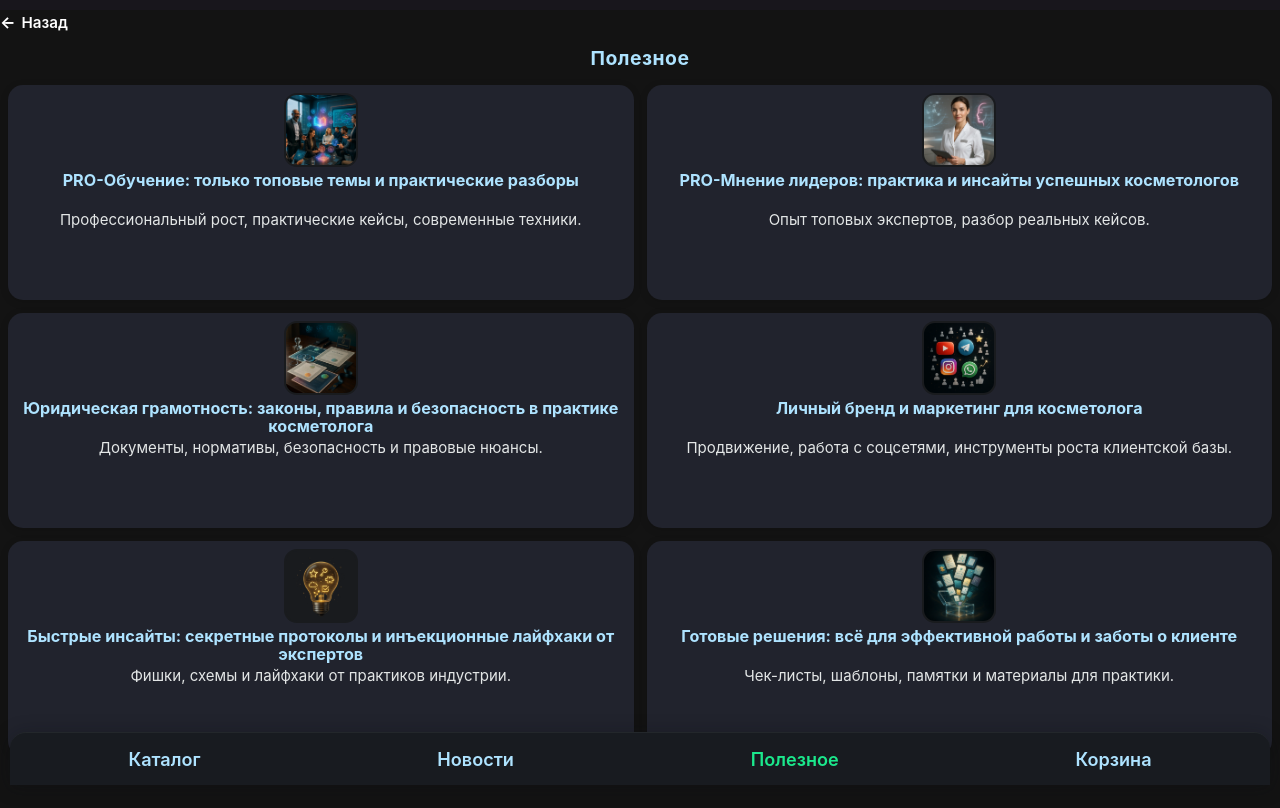
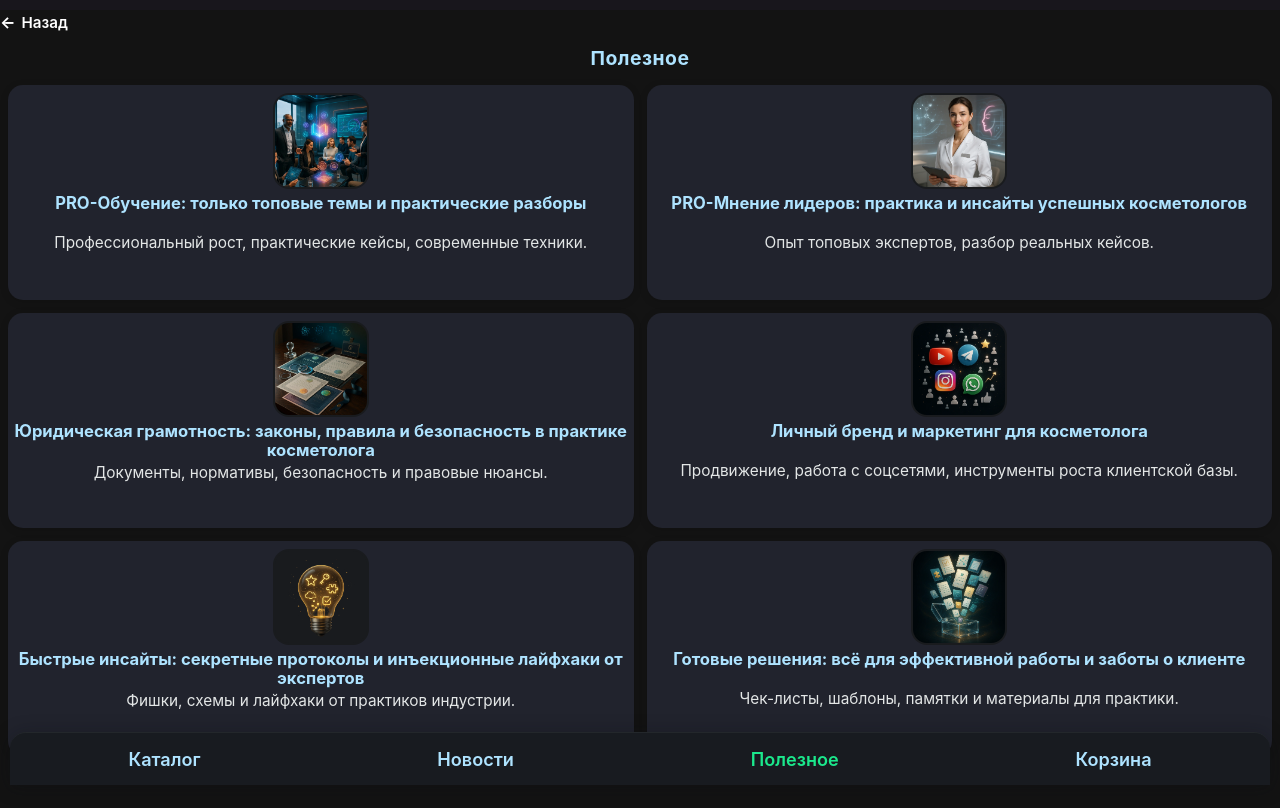
Before and after one commit to AlexSalavat/facade-stone-app, a React (Vite) app: page /useful in a window 1280 px wide. Shown: the top 808 px of the page. Built offline with nearby package versions, Linux system fonts and the light colour scheme.

Commit message:
deploy: обновил карточки, добавил картинк

```diff
--- a/src/styles/InfoGrid.css
+++ b/src/styles/InfoGrid.css
@@ -22,44 +22,44 @@
   display: flex;
   flex-direction: column;
   align-items: center;
-  min-height: 180px;
-  max-height: 225px;
+  min-height: 200px;
+  max-height: 235px;
   height: 215px;
   overflow: hidden;
   position: relative;
 }
 
 .info-card-img {
-  width: 70px;
-  height: 70px;
-  border-radius: 11px;
+  width: 92px;
+  height: 92px;
+  border-radius: 14px;
   object-fit: cover;
-  margin-bottom: 6px;
+  margin-bottom: 7px;
   background: #191b1e;
   box-shadow: 0 0 0 2px #191b1e;
 }
 
 .info-card-title {
-  font-size: 1.01rem;
+  font-size: 1.04rem;
   font-weight: 700;
   color: #aee3ff;
   text-align: center;
   margin-bottom: 4px;
   margin-top: 0;
   min-height: 36px;
-  line-height: 1.12;
+  line-height: 1.13;
   max-height: 38px;
   overflow: hidden;
   text-overflow: ellipsis;
 }
 
 .info-card-content {
-  font-size: 0.94rem;
+  font-size: 0.96rem;
   color: #e3e6e6;
   text-align: center;
   line-height: 1.16;
   min-height: 32px;
-  max-height: 37px;
+  max-height: 38px;
   overflow: hidden;
   text-overflow: ellipsis;
   margin: 0 2px;
```
